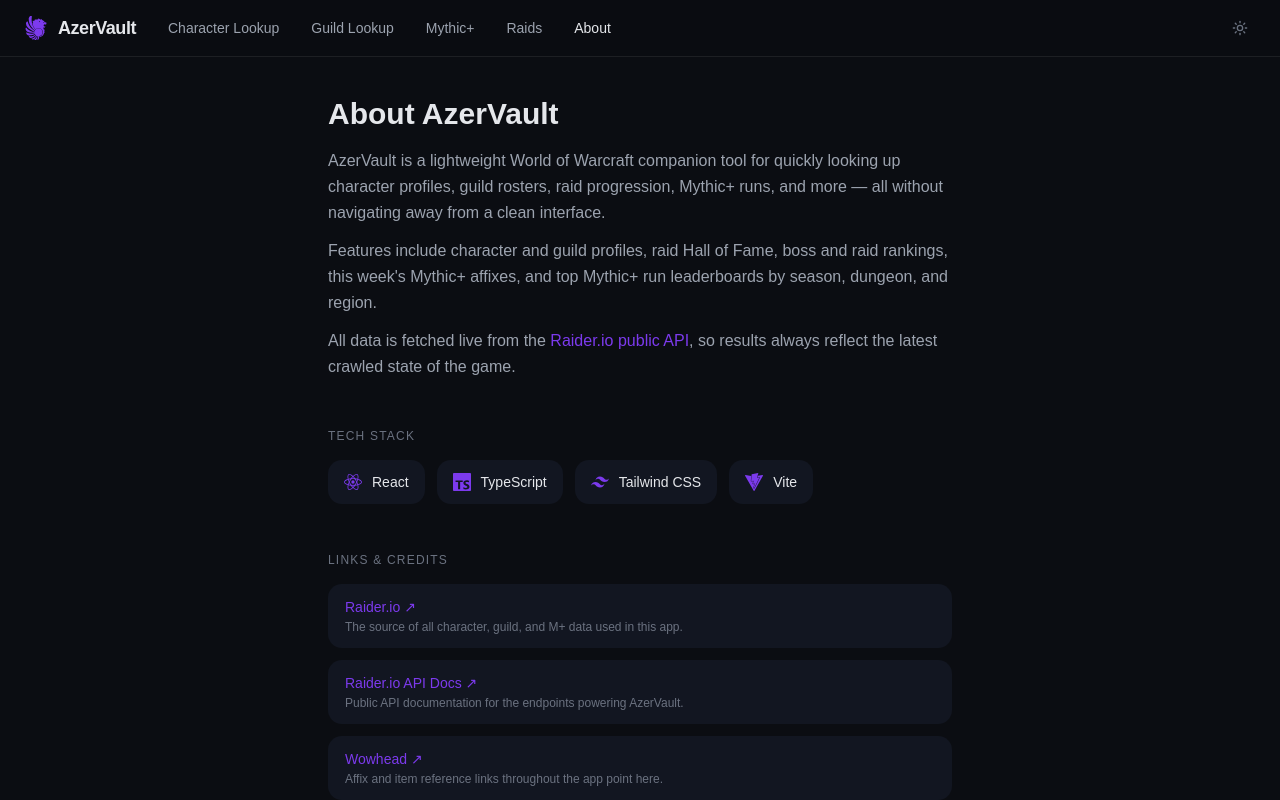
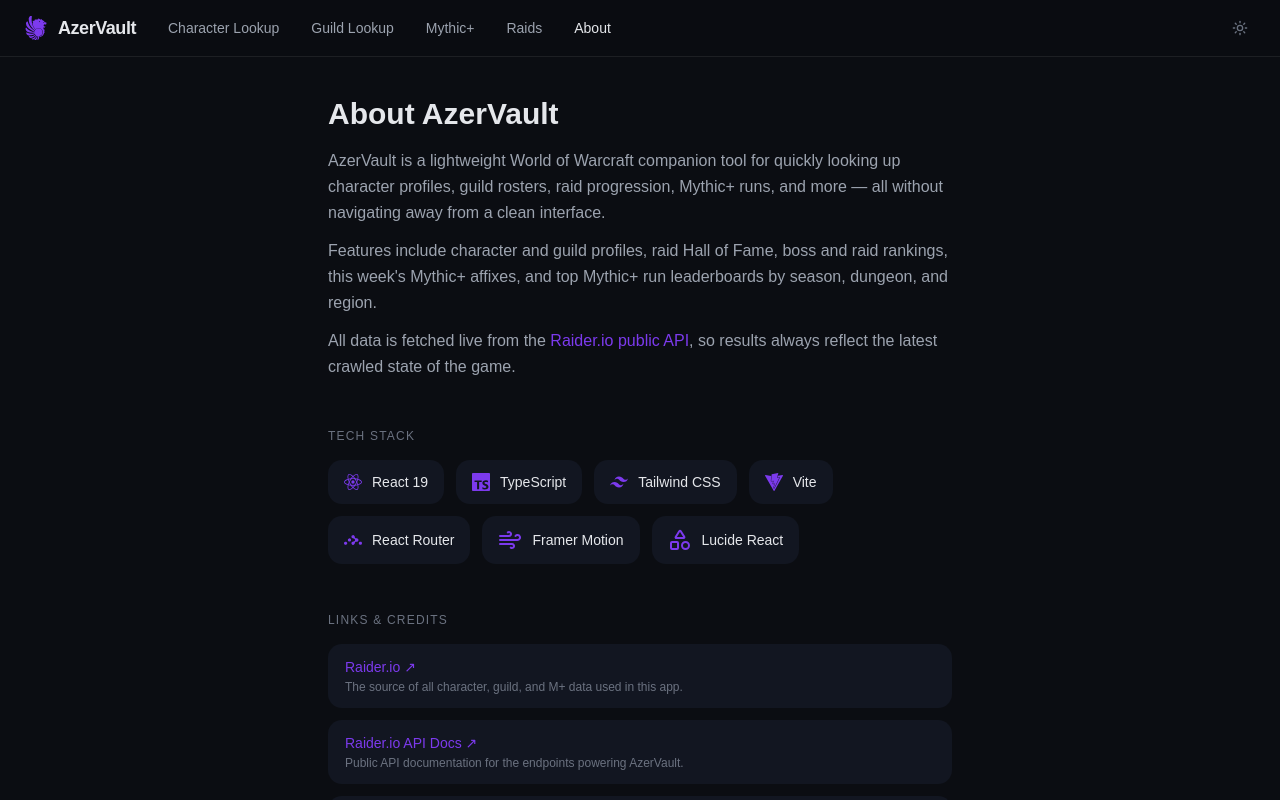
Before and after one commit to staylan123/AzerVault, a React (Vite) app: page /about in a window 1280 px wide. Shown: the top 800 px of the page. Built offline with nearby package versions, Linux system fonts and the light colour scheme.

Commit message:
clean up + fixes

```diff
--- a/src/index.css
+++ b/src/index.css
@@ -1,6 +1,4 @@
 @import "tailwindcss";
-@import "tw-animate-css";
-@import "shadcn/tailwind.css";
 @import "@fontsource-variable/geist";
 
 @custom-variant dark (&:is(.dark *));
--- a/src/pages/about/About.tsx
+++ b/src/pages/about/About.tsx
@@ -1,12 +1,16 @@
 
 import { motion } from "framer-motion"
-import { SiReact, SiTypescript, SiTailwindcss, SiVite } from "react-icons/si"
+import { SiReact, SiTypescript, SiTailwindcss, SiVite, SiReactrouter } from "react-icons/si"
+import { Wind, Shapes } from "lucide-react"
 
 const TECH = [
-  { icon: SiReact, label: "React" },
+  { icon: SiReact, label: "React 19" },
   { icon: SiTypescript, label: "TypeScript" },
   { icon: SiTailwindcss, label: "Tailwind CSS" },
   { icon: SiVite, label: "Vite" },
+  { icon: SiReactrouter, label: "React Router" },
+  { icon: Wind, label: "Framer Motion" },
+  { icon: Shapes, label: "Lucide React" },
 ]
 
 const LINKS = [
```
Also changed, not shown: package.json (+1 -7 lines), components.json (deleted), 2 other files (tests, documents, lock files or other folders).
